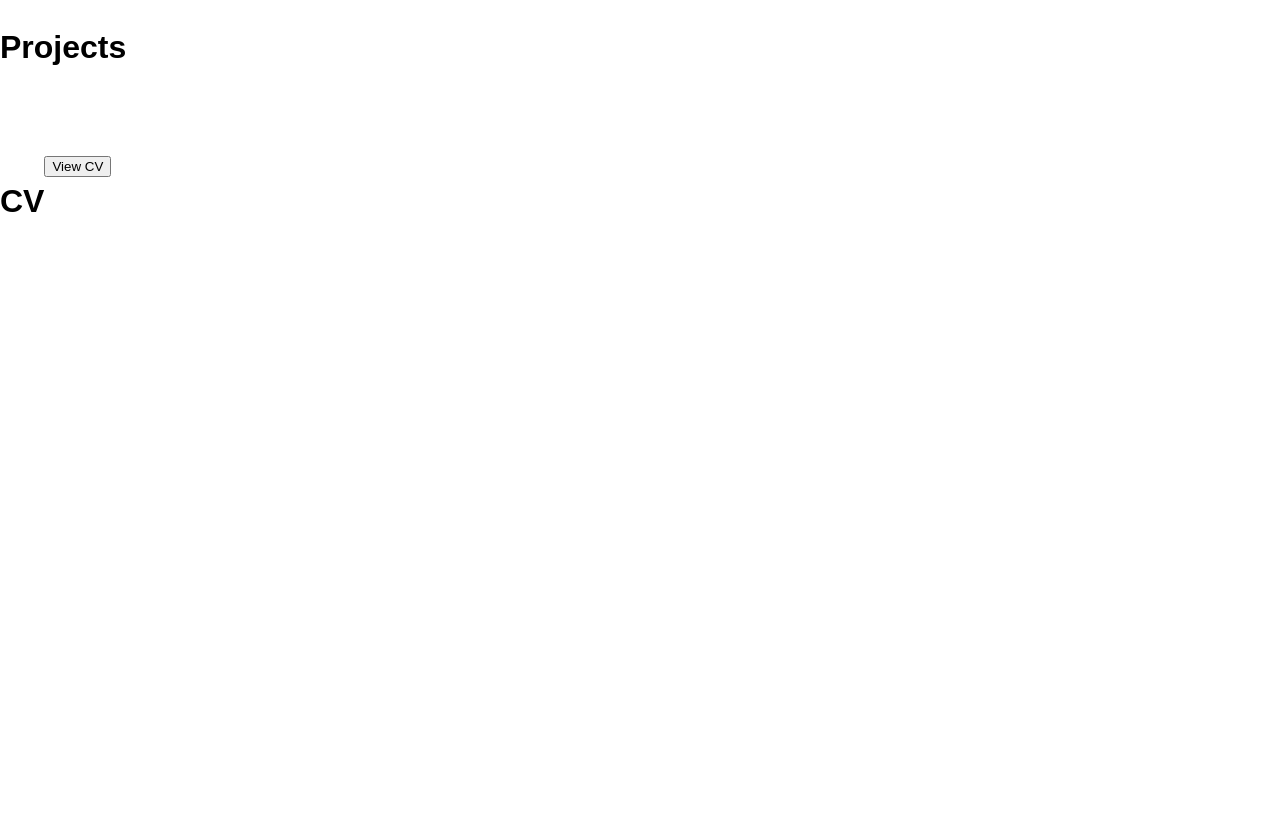
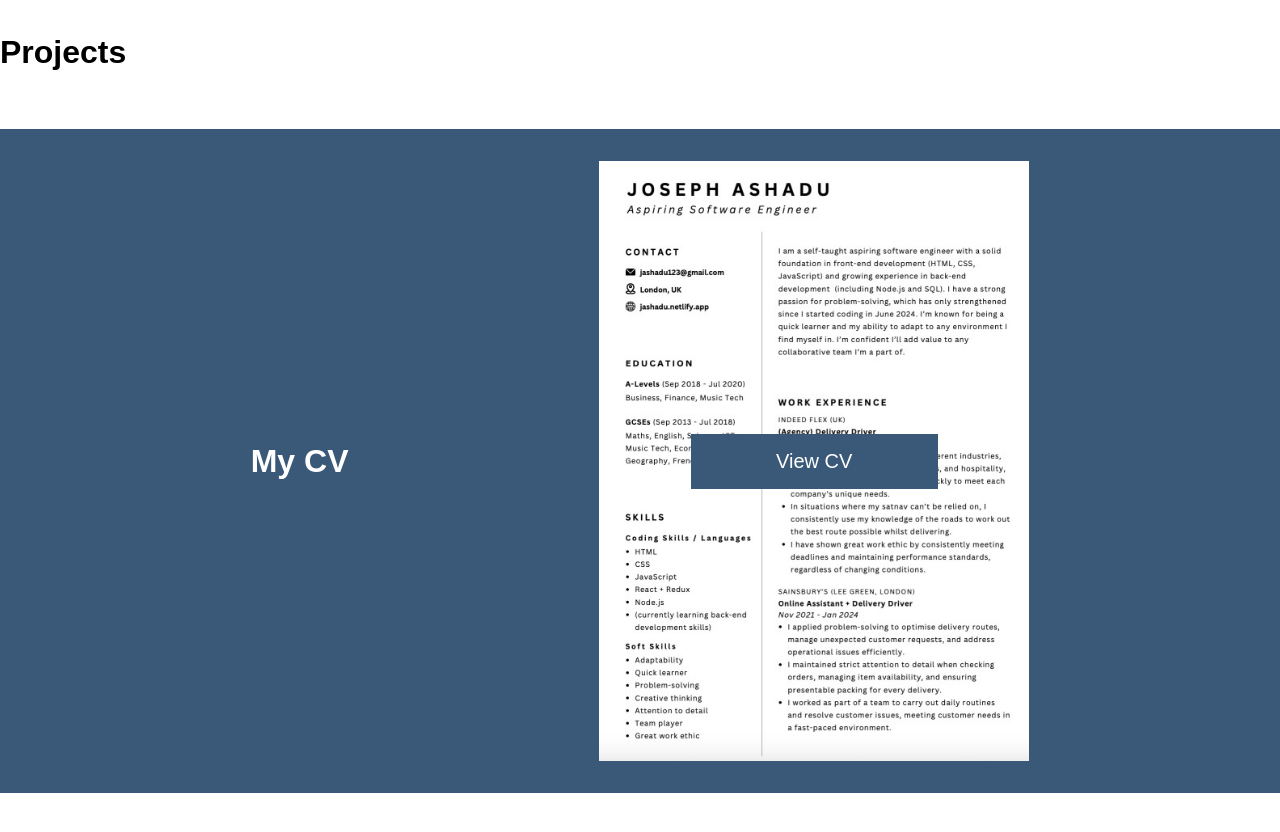
Before and after one commit to JAshadu/react_portfolio, a React (Create React App) app: page / in a window 1280 px wide. Shown: the part 1120-1952 px from the top of the page. Before the commit the page ends 1462 px from the top, so only its background shows below. Built offline with nearby package versions, Linux system fonts and the light colour scheme.

Commit message:
Position and add elements to cv section

```diff
--- a/src/App.css
+++ b/src/App.css
@@ -12,6 +12,10 @@
 
 h4 {
     font-size: 1em;
+}
+
+a {
+    font-size: 1.25em;
 }
 
 header {
@@ -57,3 +61,37 @@
     display: flex;
     text-align: start;
 }
+
+#cv {
+    justify-content: space-evenly;
+    align-items: center;
+    background-color: hsl(210, 35%, 35%);
+    color: white;
+}
+
+#cv-preview {
+    display: flex;
+    justify-content: center;
+    align-items: center;
+    position: relative;
+}
+
+#cv-preview img {
+    max-height: 600px;
+}
+
+.view-cv {
+    position: absolute;
+    width: 100%;
+    display: flex;
+    justify-content: center;
+    align-items: center;
+
+}
+
+.view-cv a {
+    background-color: hsl(210, 35%, 35%);
+    padding: 1rem;
+    width: 50%;
+    text-align: center;
+}
--- a/src/App.js
+++ b/src/App.js
@@ -1,4 +1,5 @@
 import './App.css';
+import cvImg from './resources/cv screenshot.jpg'
 
 function App() {
   return (
@@ -34,9 +35,12 @@
           <div className='my-work'></div>
         </div>
         <div className='main-section' id='cv'>
-          <h2>CV</h2>
+          <h2>My CV</h2>
           <div id='cv-preview'>
-            <button>View CV</button>
+            <img src={cvImg}></img>
+            <div className='view-cv'>
+              <a>View CV</a>
+            </div>
           </div>
         </div>
         <div className='main-section' id='contact'></div>
```
Also changed, not shown: src/resources/cv screenshot.jpg (added), 1 other file (tests, documents, lock files or other folders).
